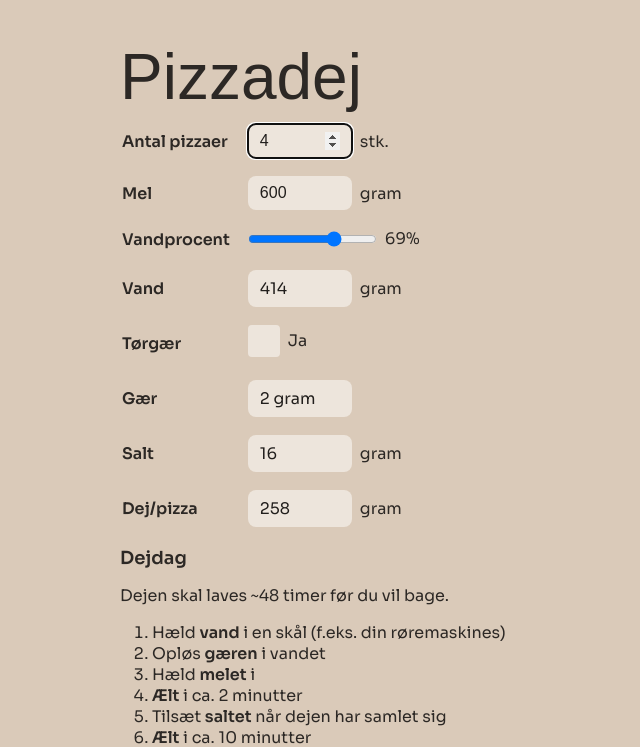
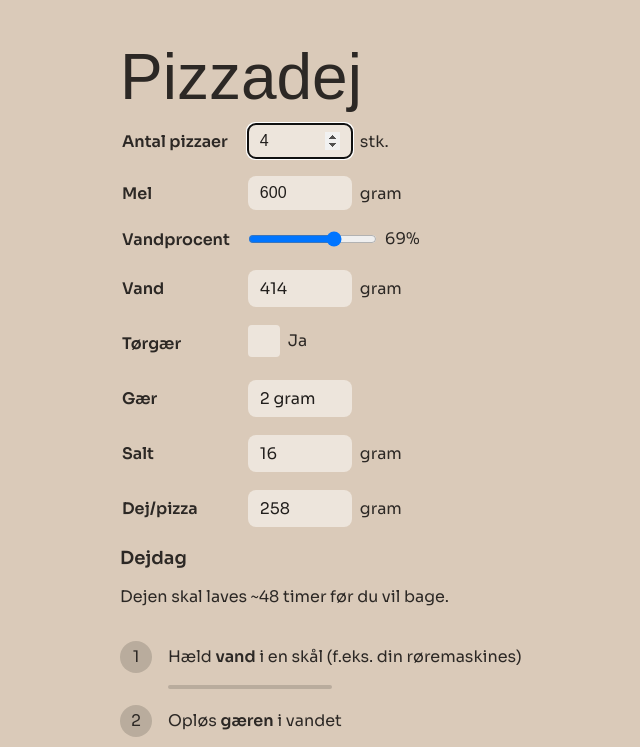
Before and after one commit to Znegl/pizza-dough, a Vue app: page / in a window 1280 px wide. Shown: the top 747 px of the page, without its empty margins (200-840 px from the left). Built offline with nearby package versions, Linux system fonts and the light colour scheme; a web font is replaced by a local one.

Commit message:
Improved recipe step style

```diff
--- a/src/App.vue
+++ b/src/App.vue
@@ -103,7 +103,7 @@ const doughPerPizza = computed(() => Math.floor(totalWeight.value / pizzas.value
     </table>
     <h2>Dejdag</h2>
     <p>Dejen skal laves ~48 timer før du vil bage.</p>
-    <ol>
+    <ol class="recipe-step-list">
       <li>Hæld <strong>vand</strong> i en skål (f.eks. din røremaskines)</li>
       <li>Opløs <strong>gæren</strong> i vandet</li>
       <li>Hæld <strong>melet</strong> i</li>
@@ -117,7 +117,7 @@ const doughPerPizza = computed(() => Math.floor(totalWeight.value / pizzas.value
     </ol>
     <h2>Bagedag</h2>
     <p>Start 3-5 timer før du vil bage.</p>
-    <ol>
+    <ol class="recipe-step-list">
       <li>Tag hævekassen med dejen <strong>ud af køleskabet</strong></li>
       <li><strong>Del dejen</strong> i {{ pizzas }} lige store stykker</li>
       <li>Form dejen til <strong>flotte kugler</strong> og læg dem i en lufttæt hævekasse</li>
@@ -142,4 +142,48 @@ main {
   align-items: center;
   gap: .5rem;
 }
+
+.recipe-step-list {
+  display: flex;
+  flex-direction: column;
+  gap: 2rem;
+  margin-block: 2rem;
+  counter-reset: recipe-steps;
+
+  > li {
+    position: relative;
+    display: block;
+    margin-left: 0;
+    padding-left: 3rem;
+    counter-increment: recipe-steps;
+
+    &::before {
+      content: counter(recipe-steps);
+      display: inline-block;
+      width: 2rem;
+      height: 2rem;
+      line-height: 2rem;
+      margin-left: -3rem;
+      margin-right: 1rem;
+      text-align: center;
+      background: var(--divider-color);
+      border-radius: 100%;
+      left: -2rem;
+      z-index: -1;
+    }
+
+    &:not(:last-child) {
+      &::after {
+        content: "";
+        position: absolute;
+        display: block;
+        width: 25%;
+        left: 3rem;
+        bottom: -1rem;
+        border: 2px solid var(--divider-color);
+        border-radius: 2px;
+      }
+    }
+  }
+}
 </style>
--- a/src/assets/main.css
+++ b/src/assets/main.css
@@ -29,6 +29,7 @@
   --input-text-color: var(--ds-color-dough-dark-plus);
   --input-checked-color: var(--ds-color-sage-dark-medium);
   --input-checked-color-contrast: var(--ds-color-dough-light-plus);
+  --divider-color: var(--ds-color-dough-light-medium);
 
   @media (prefers-color-scheme: dark) {
     --text-color: var(--ds-color-dough-light-plus);
@@ -37,6 +38,7 @@
     --input-text-color: var(--ds-color-dough-light-plus);
     --input-checked-color: var(--ds-color-sage-light);
     --input-checked-color-contrast: var(--ds-color-dough-dark-plus);
+    --divider-color: var(--ds-color-dough-dark-medium);
   }
 }
 
@@ -143,3 +145,7 @@ li {
 ol, p {
   margin-block: 1rem;
 }
+
+p, li {
+  line-height: 1.5rem;
+}
```
